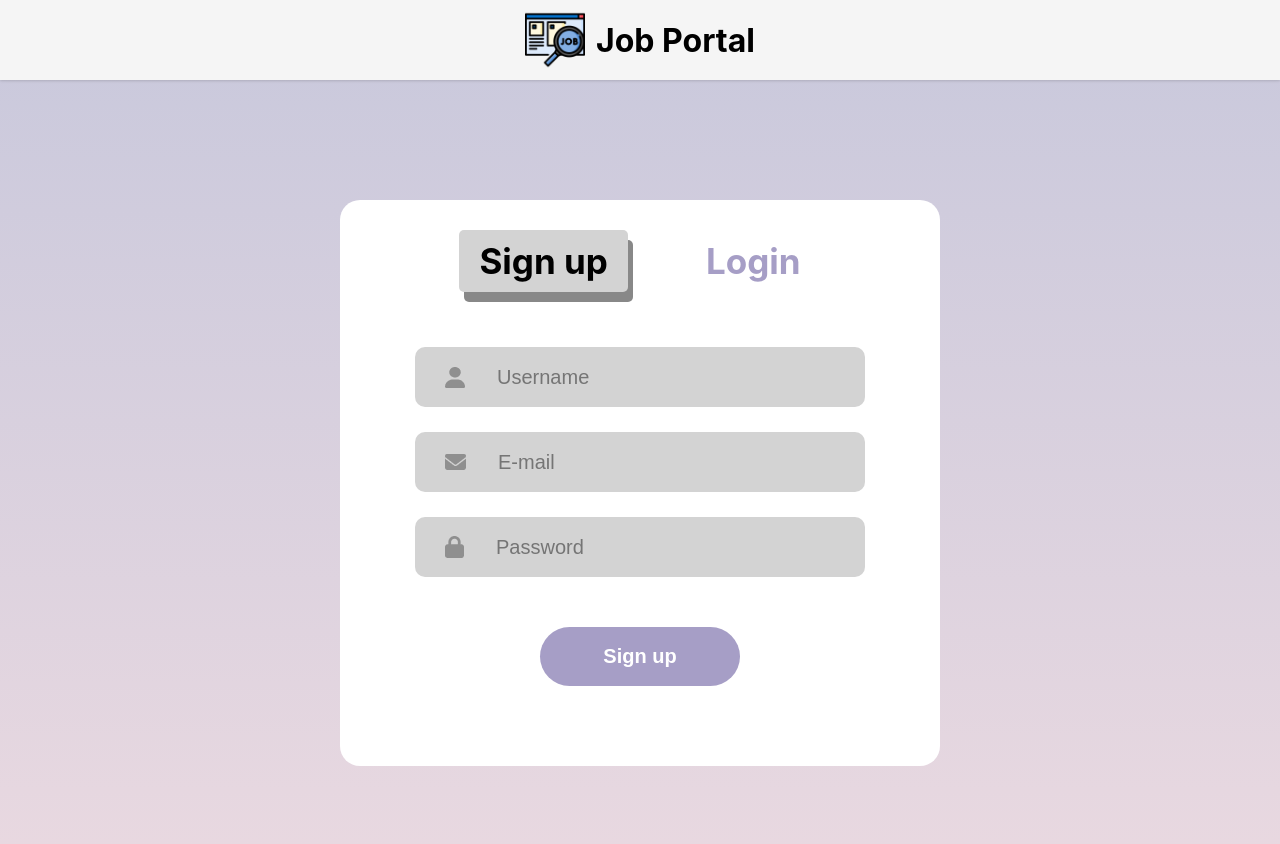
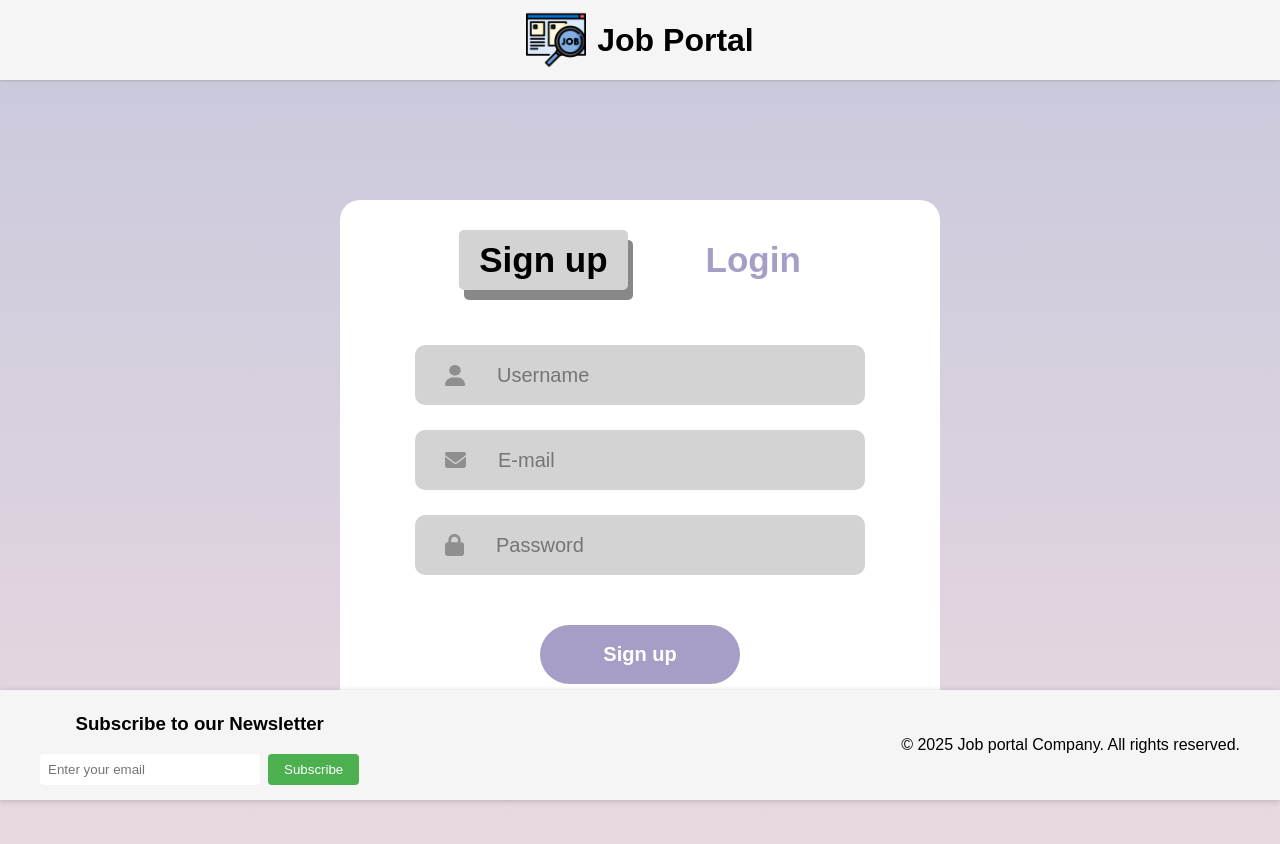
Before and after one commit to Suryakumar531/loginpage_jobportal, a React (Vite) app: page / in a window 1280 px wide. Shown: the top 844 px of the page. Built offline with nearby package versions, Linux system fonts and the light colour scheme.

Commit message:
added footer, hover properties for button

```diff
--- a/src/App.css
+++ b/src/App.css
@@ -113,8 +113,60 @@
   cursor: pointer;
   border: none;
 }
+
+.submit:hover {
+  background-color: #8e85ad;
+}
+
 .lightgray {
   background-color: lightgray;
   color: black;
   box-shadow: 5px 10px #888888;
 }
+
+.footer {
+  position: fixed;
+  bottom: 0;
+  left: 0;
+  width: 100%;
+  background-color: whitesmoke;
+  color: black;
+  text-align: center;
+  padding: 5px 40px;
+  box-shadow: 0 1px 6px rgba(0, 0, 0, 0.2);
+  z-index: 100;
+  display: flex;
+  align-items: center;
+  justify-content: space-between;
+}
+
+.newsletter {
+  margin-bottom: 10px;
+}
+
+.newsletter-form {
+  display: flex;
+  justify-content: center;
+  gap: 8px;
+  flex-wrap: wrap;
+}
+
+.newsletter-form input {
+  padding: 8px;
+  border: none;
+  border-radius: 4px;
+  width: 220px;
+}
+
+.newsletter-form button {
+  padding: 8px 16px;
+  border: none;
+  background-color: #4CAF50;
+  color: white;
+  border-radius: 4px;
+  cursor: pointer;
+}
+
+.newsletter-form button:hover {
+  background-color: #45a049;
+}
--- a/src/App.jsx
+++ b/src/App.jsx
@@ -1,11 +1,13 @@
 import './App.css'
 import {Login} from './Components/Login.jsx'
 import {Header} from './Components/Header.jsx'
+import {Footer} from './Components/Footer.jsx'
 
 function App() {
   return (<>
     <Header />
     <Login />
+    <Footer />
   </>)
 }
 
--- /dev/null
+++ b/src/Components/Footer.jsx
@@ -0,0 +1,19 @@
+import React from 'react'
+
+export const Footer = () => {
+  return (
+    <footer className="footer">
+        <div className="newsletter">
+            <h3>Subscribe to our Newsletter</h3>
+            <form className="newsletter-form">
+            <input type="email" placeholder="Enter your email" />
+            <button type="submit">Subscribe</button>
+            </form>
+        </div>
+        <div className="copyright">
+            &copy; 2025 Job portal Company. All rights reserved.
+        </div>
+    </footer>
+
+  )
+}
--- a/src/Components/Login.jsx
+++ b/src/Components/Login.jsx
@@ -9,7 +9,7 @@ export const Login = () => {
 
   return (
     <>
-      <div className='input-container'>
+      <form className='input-container'>
         <div className="input-header">
           <div className={action==="Sign up"?"input-heading lightgray":"input-heading"} onClick={()=>setAction("Sign up")} >Sign up</div>
           <div className={action==="Login"?"input-heading lightgray":"input-heading"} onClick={()=>setAction("Login")}>Login</div>
@@ -34,7 +34,7 @@ export const Login = () => {
         <div className="submit-area">
           <button className='submit'>{action}</button>
         </div>
-      </div>
+      </form>
     </>
   )
 }
--- a/src/index.css
+++ b/src/index.css
@@ -7,7 +7,7 @@
 
 body {
     margin: 0;
-    font-family: Inter, sans-serif;
+    font-family: sans-serif;
     height: 100vh;
     background: linear-gradient(#c8c8dc,#eedbe1);
     background-size: cover;
```
